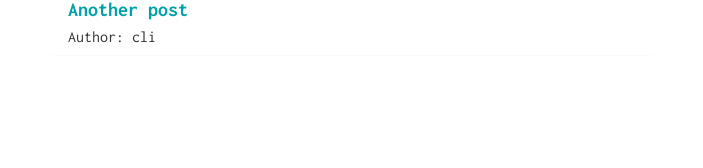
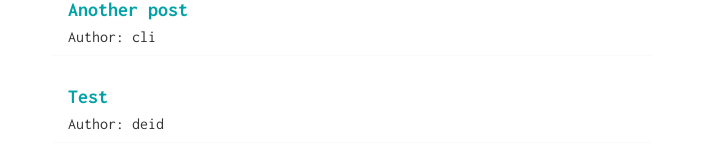
Before and after one commit to lwly-jpg/blog-app, a React (Create React App) app in the folder frontend/: page / in a window 1280 px wide. Shown: the part 358-526 px from the top of the page, without its empty margins (288-991 px from the left). Built offline with nearby package versions, Linux system fonts and the light colour scheme; data requests are answered from the project's data file; the HTML template or start-up script is replaced by a standard one.

Commit message:
add fetch to post to db

```diff
--- a/frontend/data/db.json
+++ b/frontend/data/db.json
@@ -17,6 +17,12 @@
       "body": "Lorem ipsum dolor sit amet, consectetur adipiscing elit. Morbi vitae risus tellus. Maecenas laoreet est mi, fermentum vestibulum elit porttitor et. Morbi blandit augue quam, vel convallis velit mollis sed. Ut in semper nunc. Sed tempus bibendum mattis. Nullam porta nunc lectus, at cursus neque placerat a. Proin at lectus non neque finibus ultrices id sed nisi. Sed gravida orci tortor, quis ornare ante convallis nec. Etiam varius nisl lacus, id tincidunt enim faucibus eget. Ut consequat volutpat gravida. Etiam efficitur finibus consectetur. Curabitur vitae tortor posuere, ullamcorper enim ac, tincidunt magna. Class aptent taciti sociosqu ad litora torquent per conubia nostra, per inceptos himenaeos. Nam fringilla arcu erat, sit amet pellentesque quam convallis in. Suspendisse semper iaculis massa in congue. Proin pulvinar dui fringilla nulla mollis laoreet.",
       "author": "cli",
       "id": 3
+    },
+    {
+      "title": "Test",
+      "body": "This post is a test",
+      "author": "deid",
+      "id": 4
     }
   ]
 }
--- a/frontend/src/Create.js
+++ b/frontend/src/Create.js
@@ -4,10 +4,22 @@ const Create = () => {
   const [title, setTitle] = useState('');
   const [body, setBody] = useState('');
   const [author, setAuthor] = useState('');
+  const [isPending, setIsPending] = useState(false);
 
   const handleSubmit = (event) => {
     event.preventDefault();
     const post = { title, body, author }
+
+    setIsPending(true);
+
+    fetch('http://localhost:8000/posts', {
+      method: 'POST',
+      headers: { "Content-Type": "application/json" },
+      body: JSON.stringify(post)
+    }).then(() => {
+      console.log('New post added');
+      setIsPending(false);
+    })
   }
 
   return (
@@ -36,11 +48,12 @@ const Create = () => {
           <option value="cli">cli</option>
           <option value="deid">deid</option>
         </select>
-        <button>Add post</button>
+        { !isPending && <button>Add post</button>}
+        { isPending && <button disabled>Adding post...</button>}
       </form>
       <h2>{ title }</h2>
       <p>{ body }</p>
-      <p>Auhthor: { author }</p>
+      <p>Author: { author }</p>
     </div>
    );
 }
```
